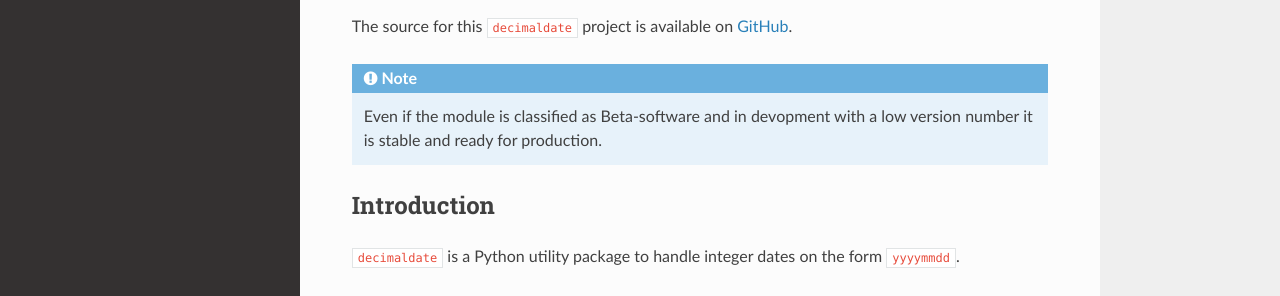
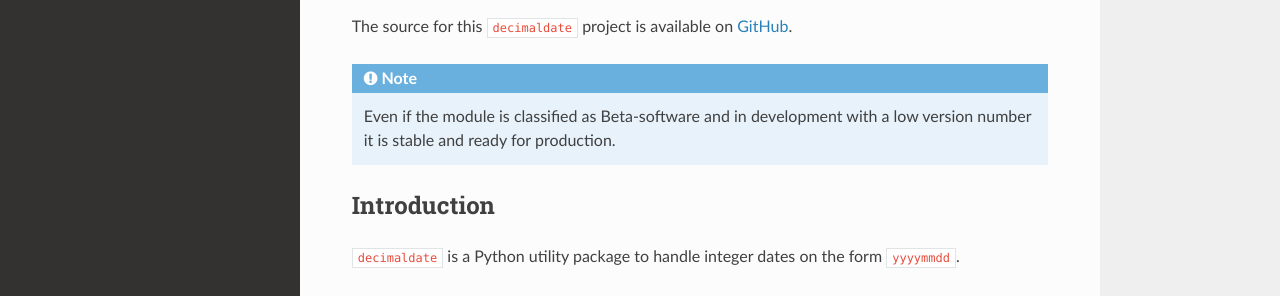
Before and after one commit to TorbenJakobsen/decimaldate, a Sphinx documentation site: the page built from docs/source/index.rst, in a window 1280 px wide and 900 px high. Shown: the part 408-704 px from the top of the window. Built offline with Sphinx 7.4.7 and the Read the Docs theme 2.0.0, drawn with Linux system fonts in a browser that asks for light colours.

Commit message:
update documentation

```diff
--- a/README.rst
+++ b/README.rst
@@ -82,7 +82,7 @@
 
 Python decimal date utility to handle integer dates on the form ``yyyymmdd``.
 
-Even if the module is classified as Beta-software and in devopment
+Even if the module is classified as Beta-software and in development
 with a low version number it is stable and ready for production.
 
 Creation
--- a/README_pypi.rst
+++ b/README_pypi.rst
@@ -67,7 +67,7 @@ A Python class to handle decimal dates on the form ``yyyymmdd``.
 
 Python decimal date utility to handle integer dates on the form ``yyyymmdd``.
 
-Even if the module is classified as Beta-software and in devopment
+Even if the module is classified as Beta-software and in development
 with a low version number it is stable and ready for production.
 
 =================
--- a/docs/source/index.rst
+++ b/docs/source/index.rst
@@ -78,7 +78,7 @@ The source for this ``decimaldate`` project is available on `GitHub <https://git
 
 .. note::
 
-   Even if the module is classified as Beta-software and in devopment
+   Even if the module is classified as Beta-software and in development
    with a low version number it is stable and ready for production.
 
 ================
```
